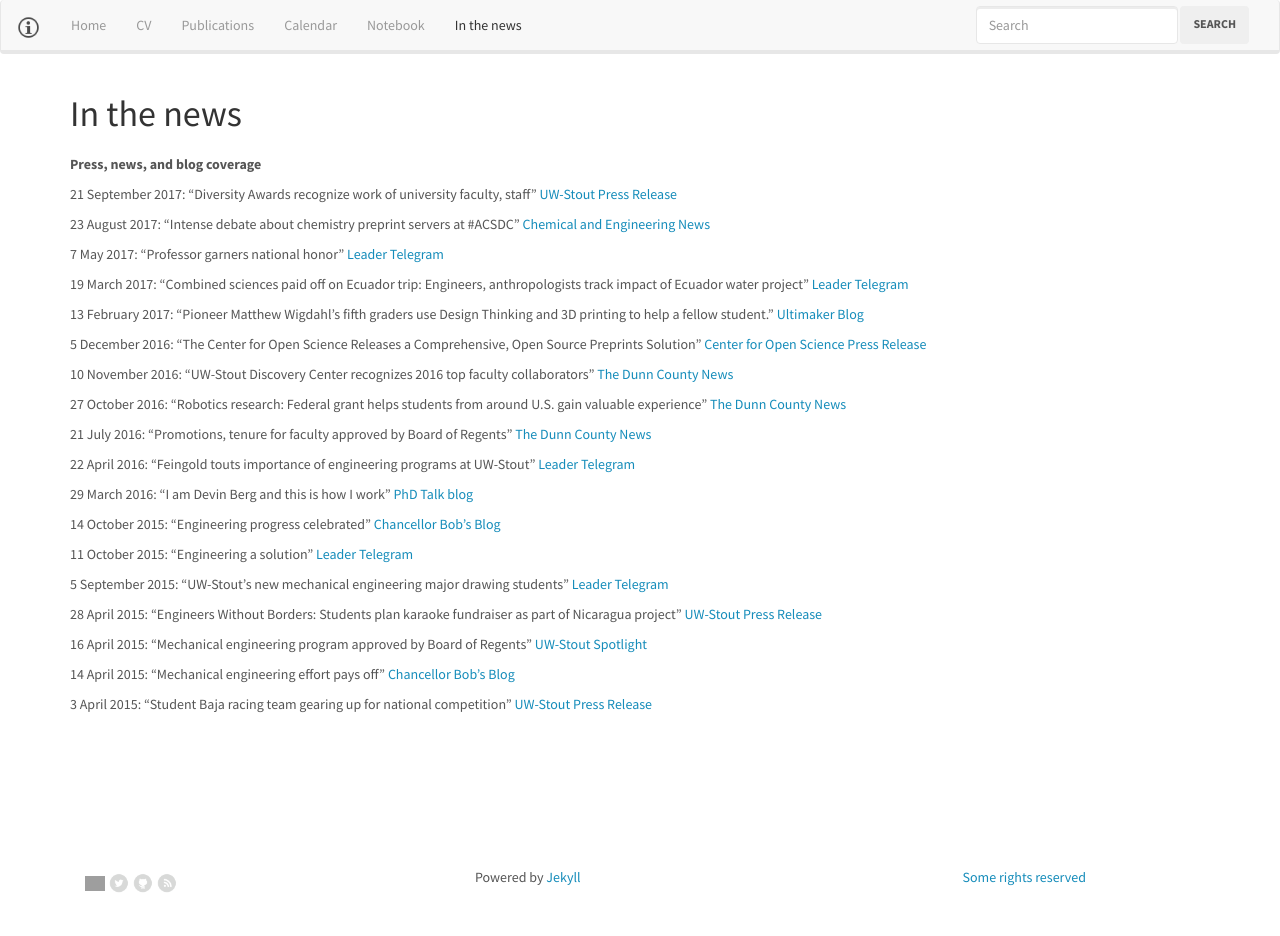
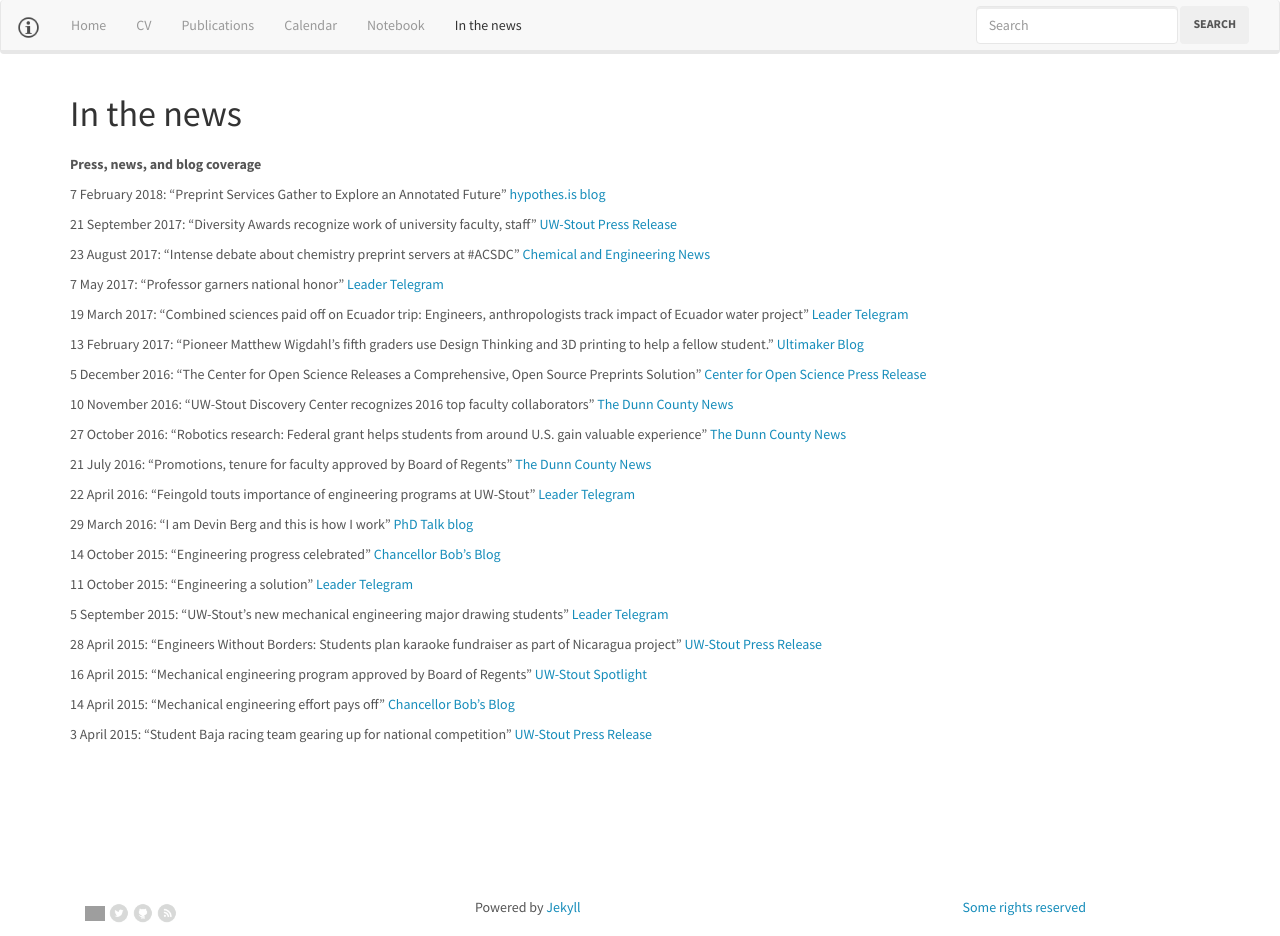
Before and after one commit to devinberg/devinberg.com, a Jekyll site: the page built from in-the-news/index.md, in a window 1280 px wide. Built offline with Jekyll 4.4.1, drawn with Linux system fonts in a browser that asks for light colours; nearby versions of some CDN libraries; comment, search, counter and statistics services are not loaded; before the commit the page ends 906 px from its top, so only the background shows below that; grey boxes are pictures that could not be loaded.

Commit message:
add hypothesis blog post

```diff
--- a/in-the-news/index.md
+++ b/in-the-news/index.md
@@ -5,6 +5,8 @@ section: In the news
 ---
 
 <strong>Press, news, and blog coverage</strong>
+
+7 February 2018: "Preprint Services Gather to Explore an Annotated Future" <a href="https://web.hypothes.is/blog/preprint-services-gather-to-explore-an-annotated-future/" target="_blank">hypothes.is blog</a>
 
 21 September 2017: "Diversity Awards recognize work of university faculty, staff" <a href="http://www.uwstout.edu/news/articles/Diversity-Awards-recognize-work-of-university-faculty-staff.cfm" target="_blank">UW-Stout Press Release</a>
 
```
